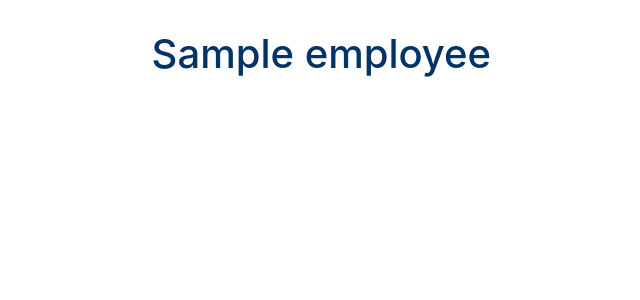
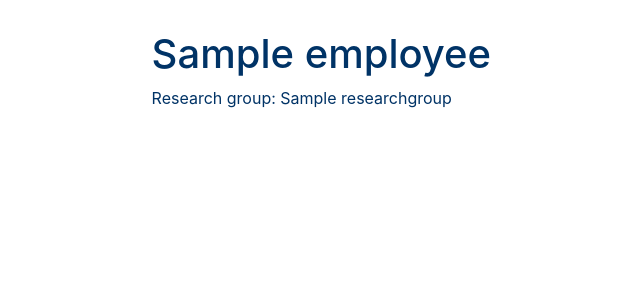
Before and after one commit to miguelDagrain/projectDatabases, a Flask app: page /people/1 in a window 1280 px wide. Shown: the part 81-381 px from the top of the page, without its empty margins (2-642 px from the left). Run offline with Flask 2, Linux system fonts and the light colour scheme; a database or web service that is not in the repository returns one stand-in record (values such as "Sample title"); some libraries are stand-ins or nearby versions.

Commit message:
link uit people page naar onderzoeksgroep

```diff
--- a/Backend/app.py
+++ b/Backend/app.py
@@ -248,9 +248,13 @@ def get_person(id):
     :param id: id of the person whose tab we like to visit
     :return: rendered template of person.html with the person as attribute
     """
-    database = EmployeeAccess(connection)
-    person = database.get_employee(id)
-    return render_template("person.html", r_person=person, page="people")
+    Eacces = EmployeeAccess(connection)
+    person = Eacces.get_employee(id)
+
+    Racces = ResearchGroupAccess(connection)
+    group = Racces.get_researchGroupOnID(person.research_group)
+
+    return render_template("person.html", r_person=person, r_group=group, page="people")
 
 
 @app.route("/people/<int:id>", methods=["POST"])
--- a/html/templates/person.html
+++ b/html/templates/person.html
@@ -38,6 +38,8 @@
         {% endif %}
 
 
+        <p>{{ _('Research group') }}: <a href="{{ url_for('group_page', id=r_person.research_group ) }}">{{ r_group.name }}</a></p>
+
 
 
     </div>
```
Also changed, not shown: babel/translations/nl/LC_MESSAGES/messages.po.
